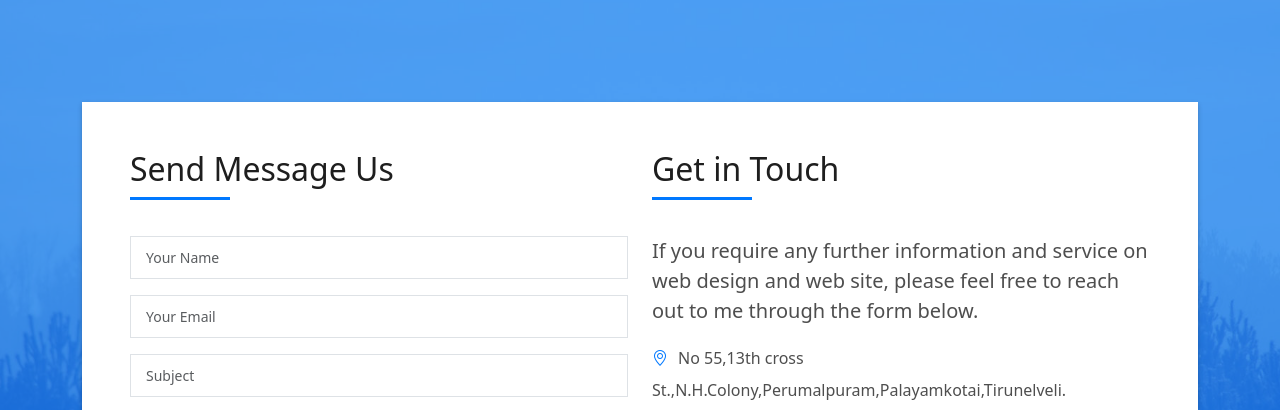
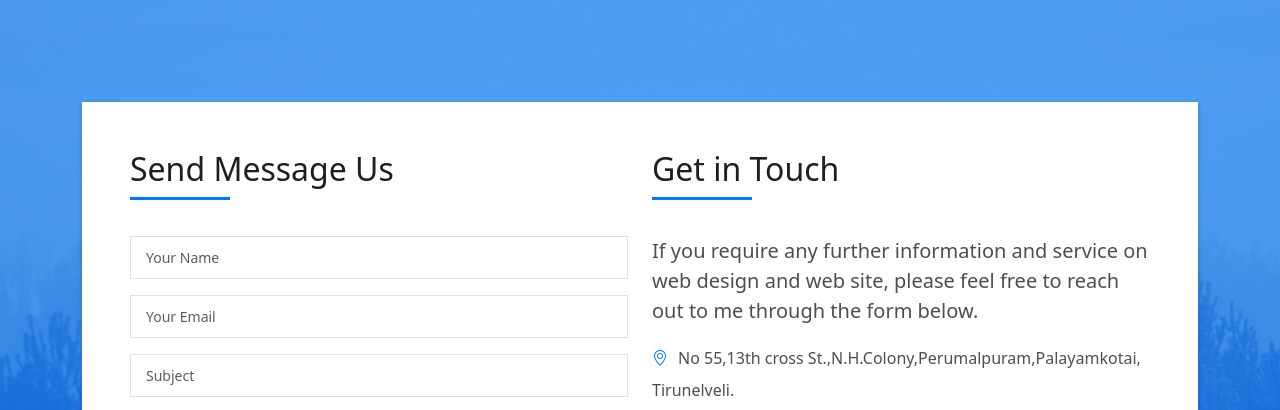
Before and after one commit to ariff26/ariff_freelancer_, a plain HTML site: page index.html in a window 1280 px wide. Shown: the part 3105-3515 px from the top of the page. Drawn offline with Linux system fonts and the light colour scheme.

Commit message:
Update index.html

```diff
--- a/index.html
+++ b/index.html
@@ -317,7 +317,7 @@
                        <b>If you require any further information and service on web design and web site, please feel free to reach out to me through the form below.</b>
                       </p>
                       <ul class="list-ico">
-                        <li><span class="bi bi-geo-alt"></span>No 55,13th cross St.,N.H.Colony,Perumalpuram,Palayamkotai,Tirunelveli.</li>
+                        <li><span class="bi bi-geo-alt"></span>No 55,13th cross St.,N.H.Colony,Perumalpuram,Palayamkotai,<br>Tirunelveli.</li>
                         <li><span class="bi bi-phone"></span>7530073156</li>
                         <li><span class="bi bi-envelope"></span>ms.ariff26@gmail.com</li>
                       </ul>
```
